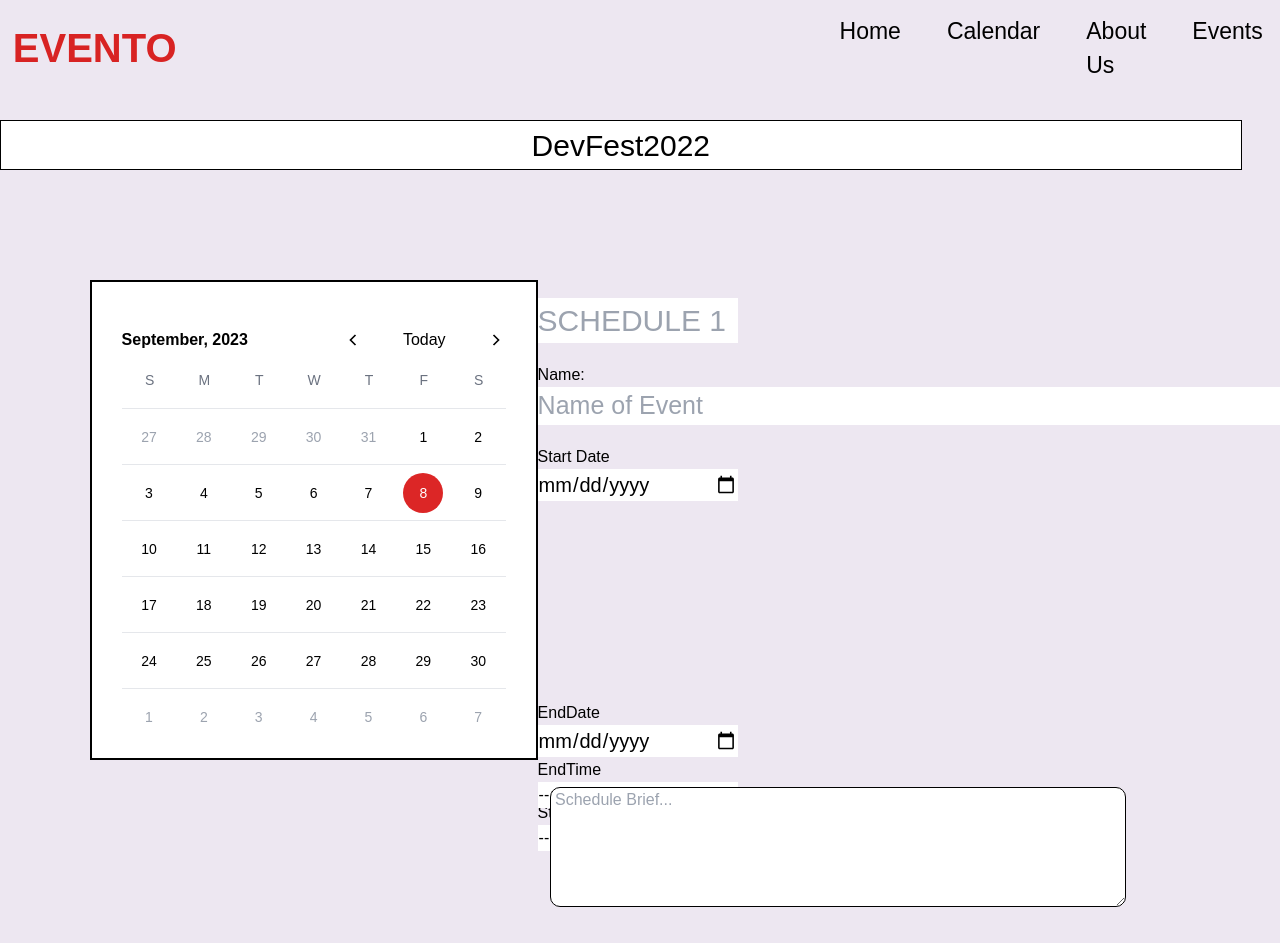
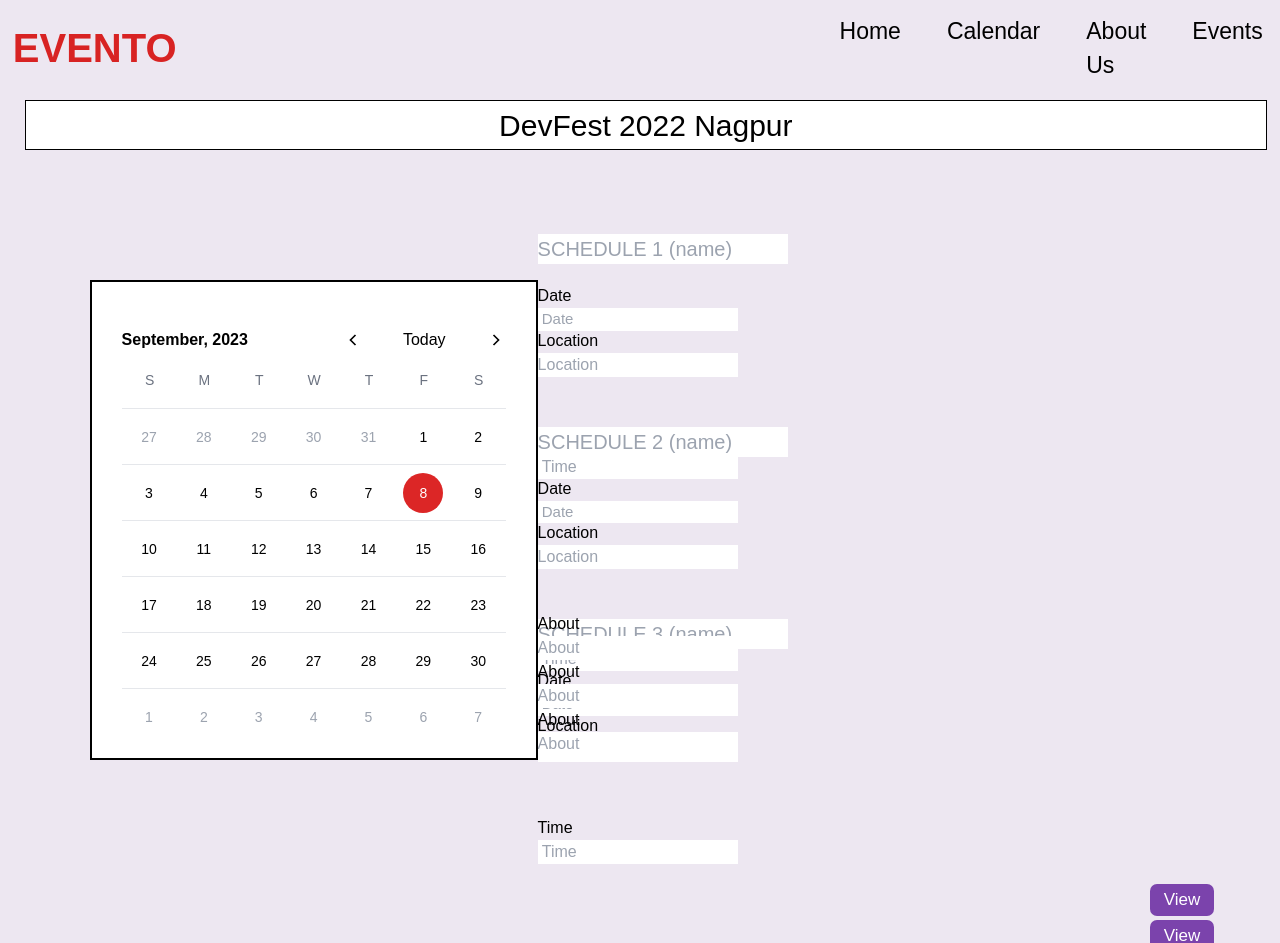
Before and after one commit to Me-cha/evento, a React (Create React App) app: page / in a window 1280 px wide. Shown: the top 943 px of the page. Built offline with nearby package versions, Linux system fonts and the light colour scheme; no server answers; the database is empty.

Commit message:
create schedule1

```diff
--- a/src/App.js
+++ b/src/App.js
@@ -42,8 +42,8 @@ function App() {
       {/* <View_event/> */}
       {/* <Image /> */}
        {/* <ProfileScreen/> */}
-        <Schedule />
-    {/* <View_sch/> */}
+        {/* <Schedule />*/}
+    <View_sch/>
     </div>
   );
 }
--- a/src/components/schedule/schedule.js
+++ b/src/components/schedule/schedule.js
@@ -100,7 +100,7 @@ function Schedule() {
           style={{
             display: "flex",
             flexDirection: "column",
-            margin: "auto",
+            margin: "10vw 10vh",
           }}
         >
           <div style={{ marginBottom: "10px" }}>
@@ -108,7 +108,8 @@ function Schedule() {
               placeholder="SCHEDULE 1"
               style={{
                 fontSize:"30px",
-                marginBottom:"10px",
+                marginTop:"220px",
+                marginBottom:"30px",
                 width:"200px",
               }}
               onChange={(e) => setscheduletitle(e.target.value)}
@@ -119,13 +120,13 @@ function Schedule() {
 
 
           <div className="place">
-            <label>Name: </label>
+            <label style={{fontsize:"25px"}}>Name: </label>
             <input
               type="text"
               style={{
-                width:"750px",
+                width:"500px",
                 fontSize:"25px",
-                marginBottom:"20px",
+                // marginBottom:"180px",
                 }}
               placeholder="Name of Event"
               onChange={(e) => setVenue(e.target.value)}
@@ -161,21 +162,21 @@ function Schedule() {
               type="time"
               style={{
                 width:"200px",
-                marginBottom:"-150px"
+                marginBottom:"-300px"
               }}
               value={startTime}
               onChange={(e) => setStartTime(e.target.value)}
             />
 
-
               <div>
-              <label>EndDate</label>
+              <label>End Date</label>
             </div>
             <input
               placeholder=" End Date"
               type="date"
               style={{
-                marginBottom:"1px",
+                marginBottom:"-100px",
+
                 width:"200px",
                 fontSize:"20px",
 
@@ -183,6 +184,7 @@ function Schedule() {
               value={endDate}
               onChange={(e) => setEndDate(e.target.value)}
             />
+
 
               <div>
               <label>EndTime</label>
@@ -192,7 +194,8 @@ function Schedule() {
               type="time"
               style={{
                 width:"200px",
-                marginBottom:"1px"
+                marginBottom:"600px",
+
               }}
               value={endTime}
               onChange={(e) => setEndTime(e.target.value)}
```
